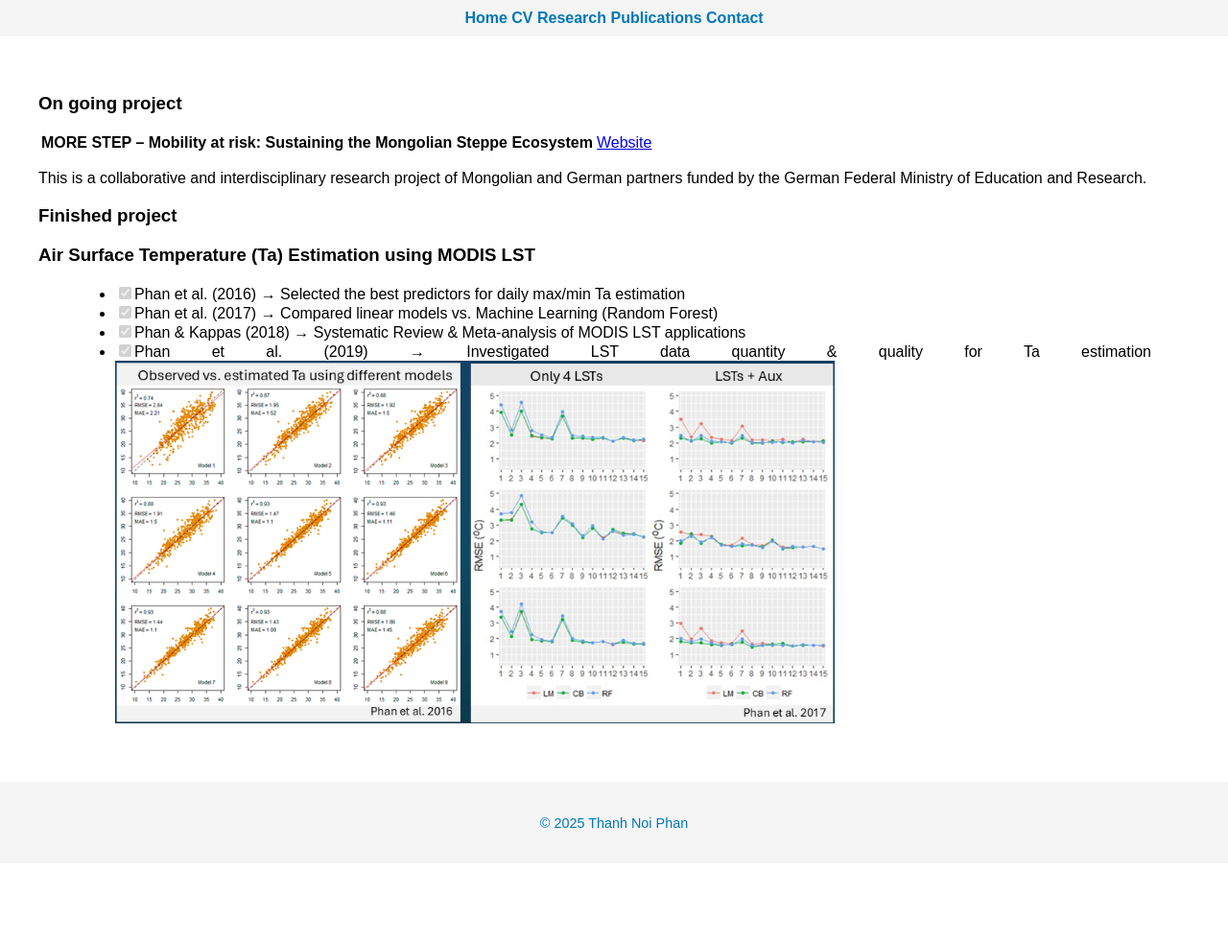
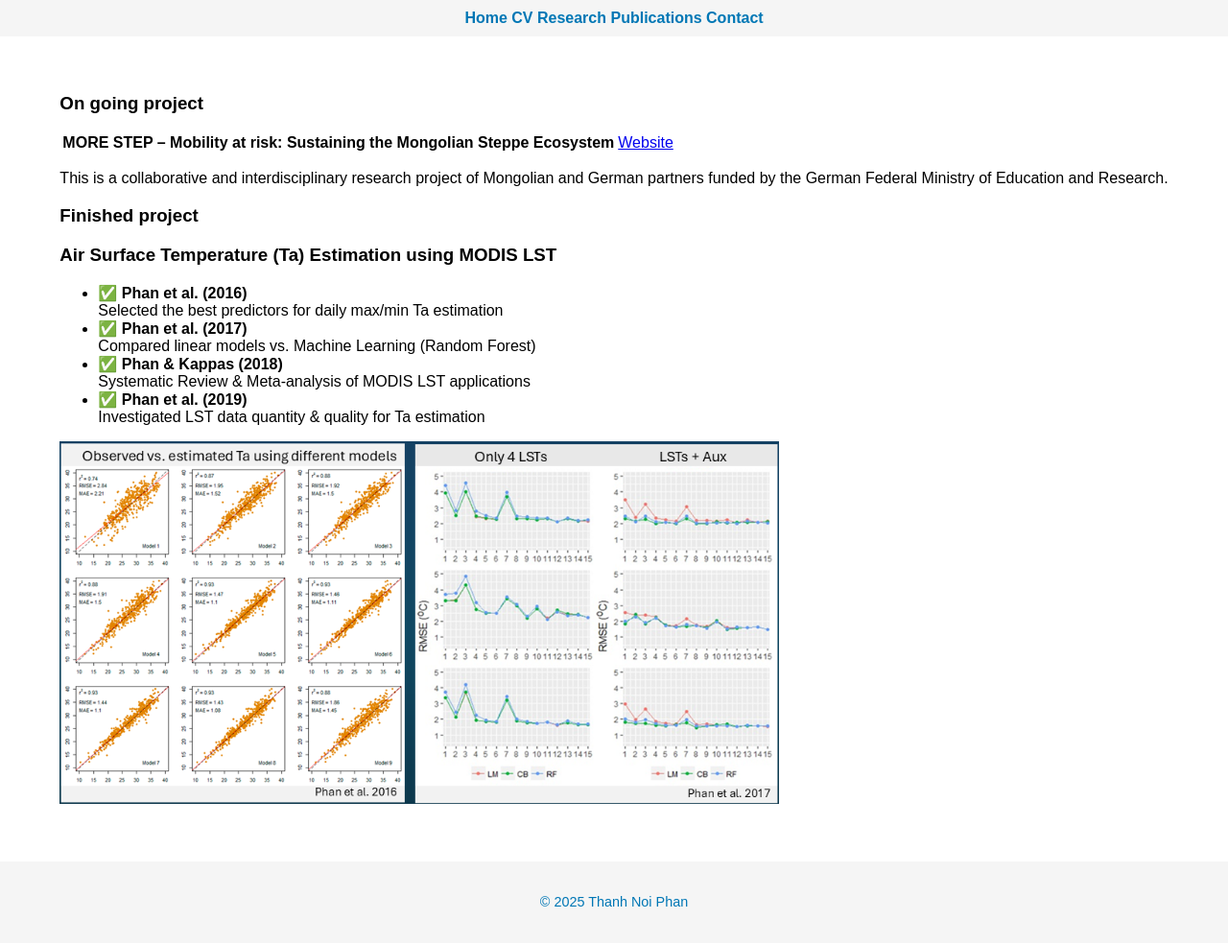
Before and after one commit to thanhnoiphan/thanhnoiphan.github.io, a Jekyll site: the page built from research.md, in a window 1280 px wide. Shown: the whole page at 96% size. Built offline with Jekyll 4.4.1, drawn with Linux system fonts in a browser that asks for light colours; nearby versions of some CDN libraries; a script that is not in the unit is left out; before the commit the page ends 900 px from its top, so only the background shows below that.

Commit message:
Update research.md

```diff
--- a/research.md
+++ b/research.md
@@ -14,12 +14,13 @@
 
 ### Air Surface Temperature (Ta) Estimation using MODIS LST
 
-> - [x] Phan et al. (2016)
-> → Selected the best predictors for daily max/min Ta estimation
-> - [x] Phan et al. (2017)
-> → Compared linear models vs. Machine Learning (Random Forest)
-> - [x] Phan & Kappas (2018)
-> → Systematic Review & Meta-analysis of MODIS LST applications
-> - [x] Phan et al. (2019)
-> → Investigated LST data quantity & quality for Ta estimation
-> <img src='https://github.com/thanhnoiphan/thanhnoiphan.github.io/blob/main/assets/images/prj1_Ta_estimation.png' width='750'>
+- ✅ **Phan et al. (2016)**
+  Selected the best predictors for daily max/min Ta estimation
+- ✅ **Phan et al. (2017)**
+  Compared linear models vs. Machine Learning (Random Forest)
+- ✅ **Phan & Kappas (2018)**
+  Systematic Review & Meta-analysis of MODIS LST applications
+- ✅ **Phan et al. (2019)**
+  Investigated LST data quantity & quality for Ta estimation
+
+<img src="https://github.com/thanhnoiphan/thanhnoiphan.github.io/blob/main/assets/images/prj1_Ta_estimation.png?raw=true" width="750"/>
```
